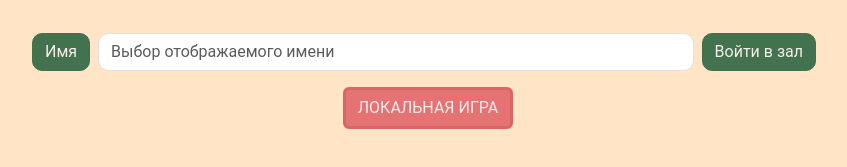
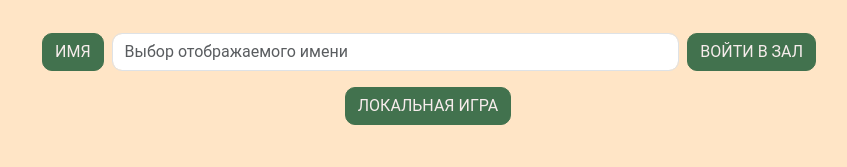
Before and after one commit to Production-Programming/Reversi-game, a website: page public/index.html in a window 1280 px wide. Shown: the part 397-564 px from the top of the page, without its empty margins (212-1059 px from the left). Drawn offline with nearby package versions, Linux system fonts and the light colour scheme.

Commit message:
Color and font changes

```diff
--- a/public/assets/css/index.css
+++ b/public/assets/css/index.css
@@ -27,14 +27,19 @@ body {
     border-radius: 10px;
 }
 
-#lobbyButton, #displayName{
+#lobbyButton, #displayName, .local-btn{
     background-color: #42724e;
     border-color: #42724e;
     border-radius: 10px;
     color: rgb(247, 236, 236);
 }
 
-#lobbyButton:hover {
+#displayName {
+    margin-left: 10px;
+}
+
+#lobbyButton:hover, .local-btn:hover{
     background-color: #47b160;
     border-color: #47b160;
+    color: rgb(247, 236, 236);
 }
--- a/public/assets/css/lobby.css
+++ b/public/assets/css/lobby.css
@@ -26,7 +26,7 @@ body {
 }
 
 #sectionTitle{
-    color: #e57373
+    color: #42724e
 }
 
 #colorMessage {
@@ -47,7 +47,7 @@ body {
 
 .join-room-response,
 .left-room-response {
-    color: #e57373;
+    color: #42724e;
     font-weight: 600;
     padding: 8px;
     border-radius: 5px;
--- a/public/index.html
+++ b/public/index.html
@@ -28,18 +28,18 @@
         <div class="row align-items-center justify-content-center m-3">
             <div class="col-8">
                 <div class="input-group">
-                    <span class="input-group-text ms-2" id="displayName"> Имя </span>
+                    <span class="input-group-text ms-2" id="displayName"> ИМЯ </span>
                     <input type="text" class="form-control text-nowrap ms-2" id="nameInput" placeholder="Выбор отображаемого имени"
                     aria-label="Введите отображаемое имя для игры Reversi" aria-describedby="displayName"
                     />
-                    <button type="submit" class="btn btn-primary text-nowrap ms-2" id="lobbyButton" onclick="goToLobby()">Войти в зал</button>
+                    <button type="submit" class="btn btn-primary text-nowrap ms-2" id="lobbyButton" onclick="goToLobby()">ВОЙТИ В ЗАЛ</button>
                 </div>
             </div>
         </div>
 
         <div class="row m-3">
             <div class="col text-center">
-                <a class="btn variant-btn text-nowrap" href="game.html">ЛОКАЛЬНАЯ ИГРА</a>
+                <a class="btn local-btn text-nowrap" href="game.html">ЛОКАЛЬНАЯ ИГРА</a>
             </div>
         </div>
 
```
